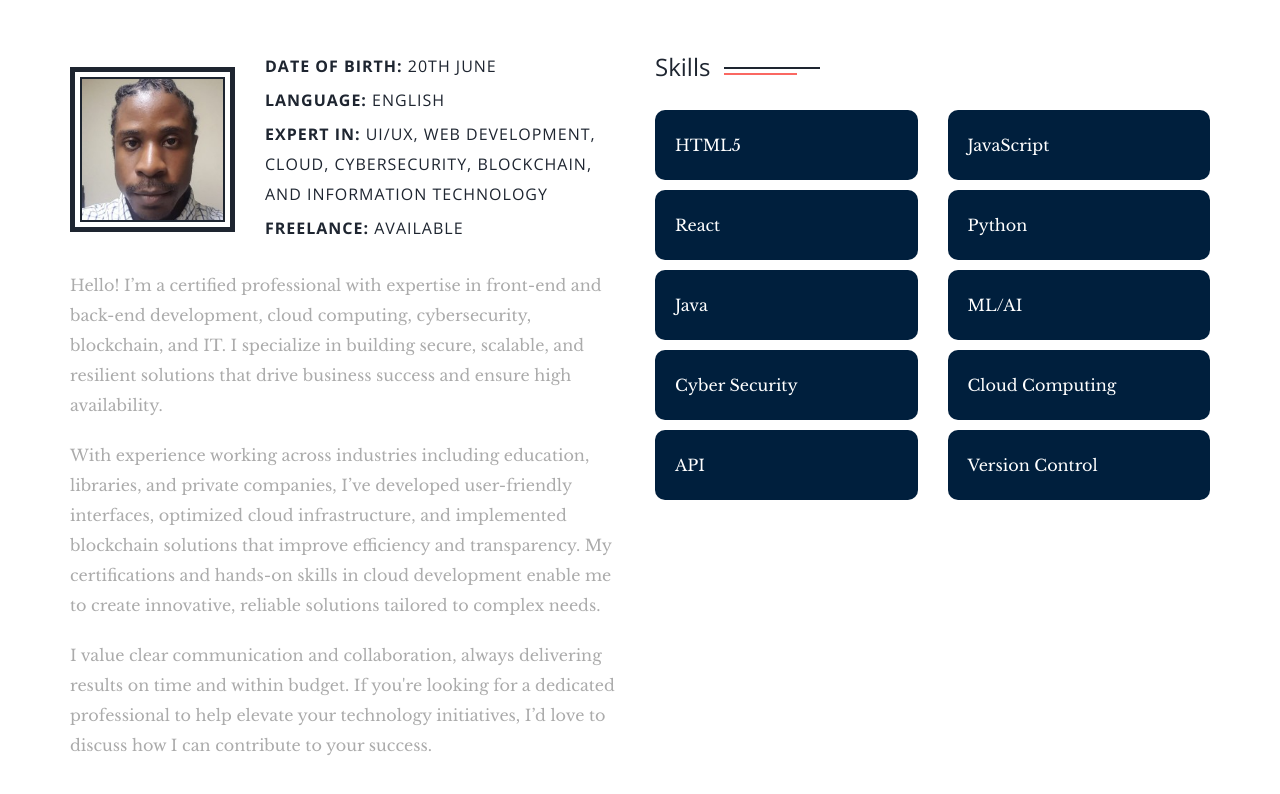
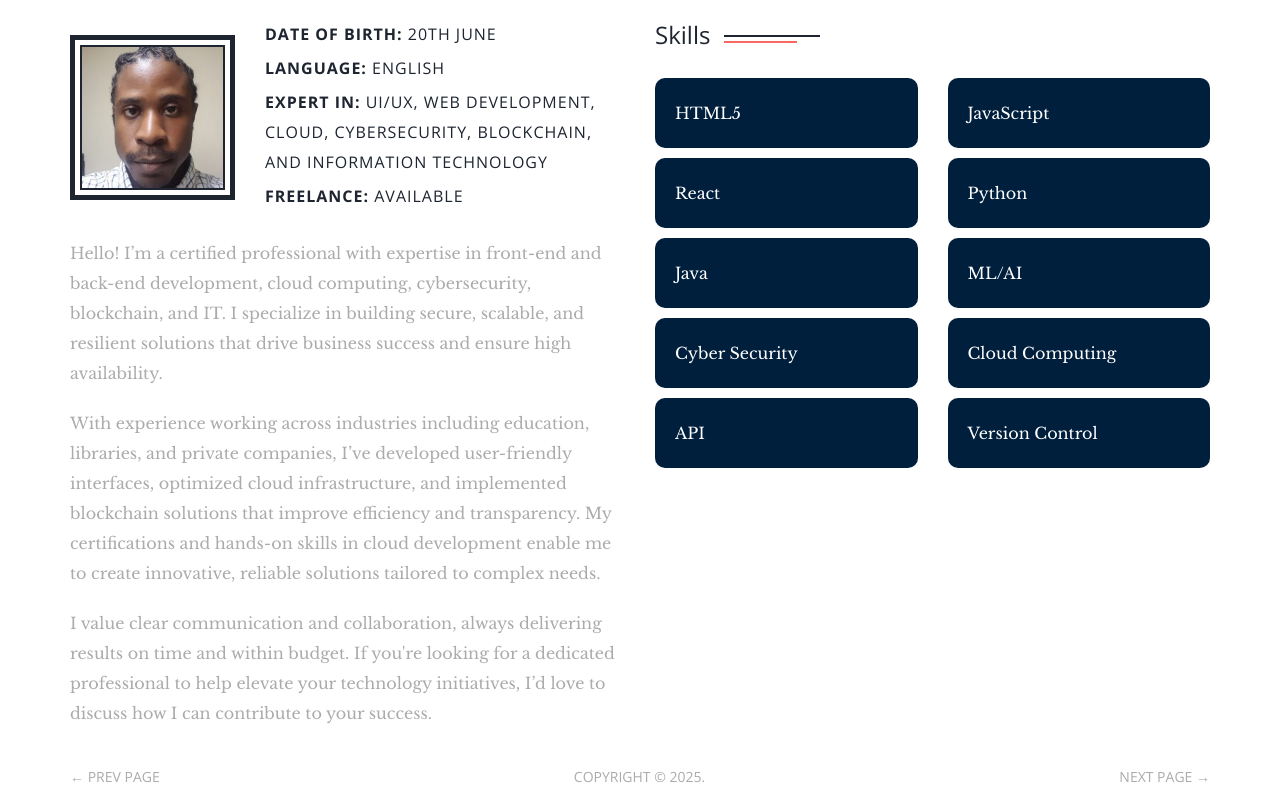
Before and after one commit to dorson755/dorson755.github.io, a plain HTML site: page about.html in a window 1280 px wide. Shown: the part 247-1041 px from the top of the page. Drawn offline with nearby package versions, Linux system fonts and the light colour scheme; files whose address does not match are found by name.

Commit message:
padding adjustments

```diff
--- a/about.html
+++ b/about.html
@@ -66,7 +66,7 @@
       <!-- /.close -->
 
       <div class="container" style="padding-top: 3vh; padding-bottom: 20px; margin-top: 20px; margin-bottom: 20px;">
-        <div class="row" style="padding-top: 2em;">
+        <div class="row">
           <div class="col-xs-12 col-md-offset-1 col-md-10 col-lg-offset-2 col-lg-8">
             <div class="page-title text-center">
               <h2>About <span class="primary">me</span> <span class="title-bg">Name</span></h2>
```
Also changed, not shown: welcome.html (+1 -1 lines).
